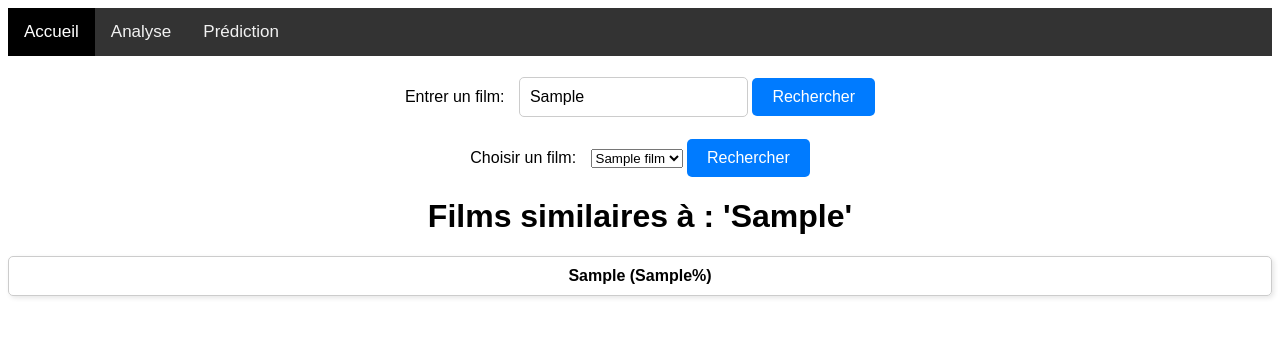
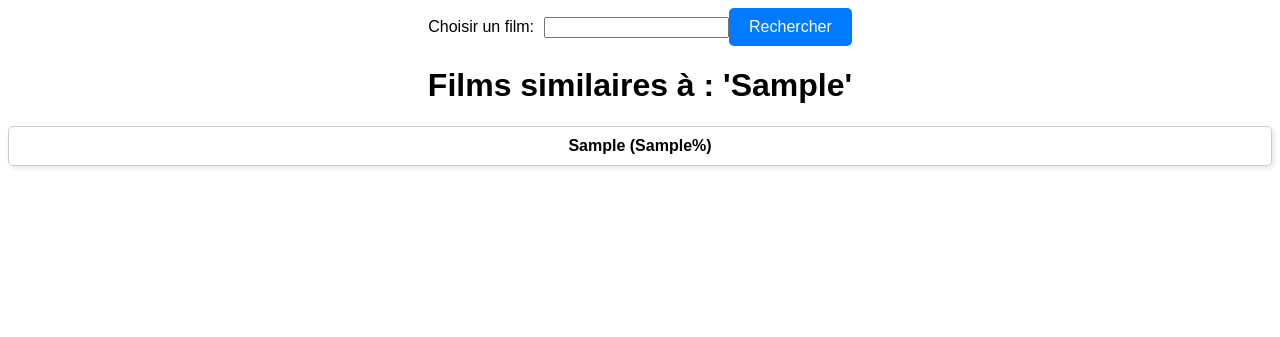
Before and after one commit to Lorenzo1208/Projet_Netfloox, a Django app: template Netfloox/app/templates/prediction.html in a window 1280 px wide. Shown: the top 337 px of the page. Run offline with Django 4.2, Linux system fonts and the light colour scheme; the template is opened without the code that fills it: most values are stand-ins (such as "Sample title", 1, 10 or a date in 2020).

Commit message:
Searchbar matthieu

```diff
--- a/Netfloox/app/templates/prediction.html
+++ b/Netfloox/app/templates/prediction.html
@@ -1,45 +1,21 @@
 <!DOCTYPE html>
 <html>
-  <style>.topnav {
-    background-color: #333;
-    overflow: hidden;
-  }
-
-  .topnav a {
-    float: left;
-    color: #f2f2f2;
-    text-align: center;
-    padding: 14px 16px;
-    text-decoration: none;
-    font-size: 17px;
-  }
-
-  .topnav a:hover {
-    background-color: #ddd;
-    color: black;
-  }
-
-  .topnav a.active {
-    background-color: #000000;
-    color: white;
-  }
-  </style>
-  <div class="topnav">
-    <a class="active" href="/">Accueil</a>
-    <a href="analyses">Analyse</a>
-    <a href="prediction">Prédiction</a>
-  </div>
 <head>
     <style>
         /* Style pour le formulaire de recherche */
         form {
-  display: center;
+            display: flex;
+            flex-direction: row;
+            justify-content: center;
             align-items: center;
+            margin-bottom: 20px;
         }
+
         body {
             font-family: 'Bebas Neue', sans-serif;
             text-align: center;
         }
+
         label {
             margin-right: 10px;
         }
@@ -91,27 +67,36 @@ p {
             font-size: 16px;
         }
 
+        /* Style pour la liste déroulante de l'autocomplétion */
+        .ui-autocomplete {
+            position: absolute;
+            z-index: 9999;
+            background-color: white;
+            border: 1px solid #ccc;
+            list-style: none;
+            margin: 0;
+            padding: 0;
+            max-height: 200px;
+            overflow-y: auto;
+            box-shadow: 2px 2px 5px rgba(0, 0, 0, 0.1);
+        }
+
+        .ui-autocomplete li {
+            padding: 5px;
+            cursor: pointer;
+        }
+
+        .ui-autocomplete li:hover {
+            background-color: #f2f2f2;
+        }
     </style>
     <meta charset="utf-8">
     <title>Similar Movies</title>
 </head>
 <body>
-  <h4></h4>
-	<form method="GET">
-		<label for="movie">Entrer un film:</label>
-		<input type="text" id="movie" name="movie" value="{{ liked_movie }}">
-		<button type="submit">Rechercher</button>
-	</form>
-<h4></h4>
-</head>
-<body>
     <form method="GET">
         <label for="movie">Choisir un film:</label>
-      <select id="movie" name="movie">
-        {% for film in les_films|slice:":100" %}
-          <option value="{{ film }}">{{ film }}</option>
-        {% endfor %}
-      </select>
+        <input id="movie" name="movie">
         <button type="submit">Rechercher</button>
     </form>
 
@@ -126,5 +111,18 @@ p {
     {% else %}
     <p>Pas de films similaires trouvés, essayer de marquer le film en anglais.</p>
     {% endif %}
+
+  <script src="https://code.jquery.com/jquery-3.6.0.min.js"></script>
+  <script src="https://code.jquery.com/ui/1.13.1/jquery-ui.min.js"></script>
+  <script>
+      $(function() {
+          var availableMovies = [{% for film in les_films %}"{{ film }}",{% endfor %}];
+          $("#movie").autocomplete({
+              source: availableMovies
+          });
+      });
+  </script>
+
+  <h4></h4>
 </body>
 </html>
--- a/Netfloox/app/views.py
+++ b/Netfloox/app/views.py
@@ -56,7 +56,8 @@ def get_similar_movies(movie_title, data, cv, count_matrix, svd, n_similar=5):
 
 def prediction(request):
     data = load_data('https://raw.githubusercontent.com/Lorenzo1208/Projet_Netfloox/main/cosine_features_no_date.csv')
-    les_films = data["originalTitle"]
+    data1 = load_data('https://raw.githubusercontent.com/Lorenzo1208/Projet_Netfloox/main/2kbest.csv')
+    les_films = data1["originalTitle"]
     cv = CountVectorizer()
     count_matrix = cv.fit_transform(data['features']).tocsr()
     svd = TruncatedSVD(n_components=1)
```
Also changed, not shown: model.py (+6 -6 lines). Lines whose indentation alone changed are shown as unchanged.
